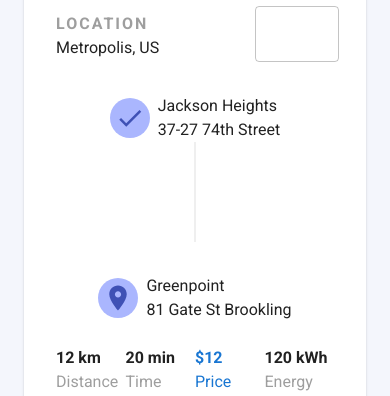
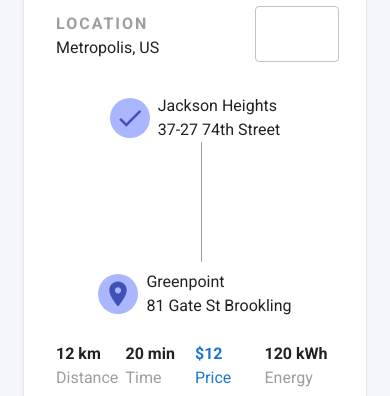
Before and after one commit to orianabreu/Onyze-test, a React (Create React App) app: page / in a window 390 px wide. Shown: the part 426-822 px from the top of the page. Built offline with nearby package versions, Linux system fonts and the light colour scheme; some icons are missing.

Commit message:
correct stepper connector styles

```diff
--- a/src/components/PassengerInfo/index.js
+++ b/src/components/PassengerInfo/index.js
@@ -40,10 +40,10 @@ export default function PassengerInfo({imgURL, name, email, phone, location, dep
         textContainer,
         MuiStepIcon,
         IconContainer,
-        divider,
         MuiStep,
         MuiStepper,
-        connectorLine
+        verticalConnector,
+        horizontalConnector
     } = useStyles();
 
   return (
@@ -120,7 +120,7 @@ export default function PassengerInfo({imgURL, name, email, phone, location, dep
                                         alternativeLabel={!isMobile}
                                         orientation={isMobile ? 'vertical' : 'horizontal'}
                                         className={MuiStepper}
-                                        connector={<StepConnector classes={{lineVertical:connectorLine}}/>}
+                                        connector={<StepConnector classes={{lineVertical :verticalConnector, lineHorizontal: horizontalConnector}}/>}
                                     >
                                             <Step className={MuiStep}>
 
@@ -137,12 +137,6 @@ export default function PassengerInfo({imgURL, name, email, phone, location, dep
                                                     </Typography>
                                                 </StepLabel>
                                             </Step>
-
-                                            {isMobile &&
-                                                <Grid item container xs={12} justify='center'>
-                                                    <div className={divider}/>
-                                                </Grid>
-                                            }
 
                                             <Step active className={(MuiStep)}>
 
--- a/src/components/PassengerInfo/styles.js
+++ b/src/components/PassengerInfo/styles.js
@@ -48,20 +48,19 @@ const useStyles = makeStyles((theme) => ({
       alignItems: 'center',
       backgroundColor: theme.palette.primary.light,
     },
-    divider: {
-      backgroundColor: '#efefef',
-      width: 2,
-      height: 100,
-    },
     MuiStep: {
       width: `${({isMobile}) => isMobile ? '100%' : '50%'}`,
     },
     MuiStepper: {
       alignItems: 'center',
     },
-    connectorLine: {
-      borderColor: '#fff',
+    verticalConnector: {
+      borderColor: theme.palette.grey.light,
+      height: 120,
     },
+    horizontalConnector: {
+      marginTop: 6
+    }
   }));
 
 export const AccordionSummary = withStyles({
```
